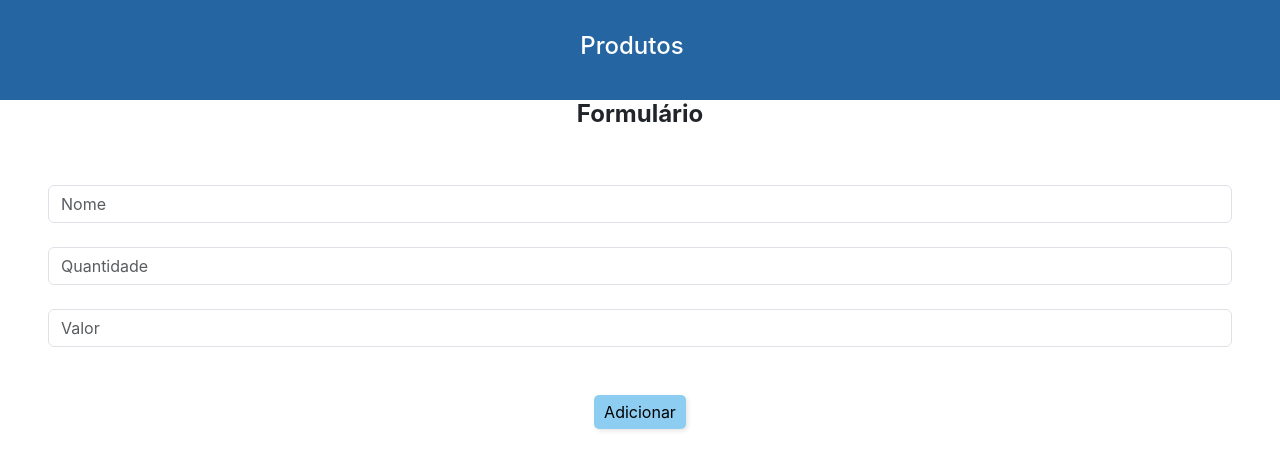
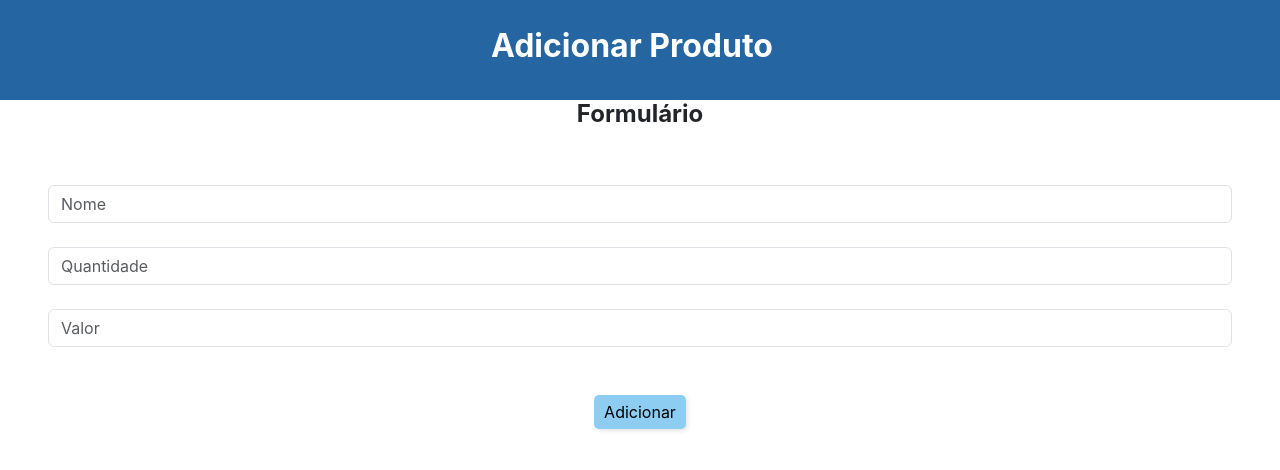
Before and after one commit to alexcyrillo/materias-faculdade, a React (Vite) app in the folder implementacao/front-end/: page /produtos/adicionar in a window 1280 px wide. Shown: the top 470 px of the page. Built offline with nearby package versions, Linux system fonts and the light colour scheme.

Commit message:
fix: corrigindo fontes

```diff
--- a/implementacao/front-end/pages/Adicionar/Adicionar.jsx
+++ b/implementacao/front-end/pages/Adicionar/Adicionar.jsx
@@ -37,7 +37,7 @@ const Adicionar = () => {
               style={{ fontWeight: "bold", textAlign: "center", color: "white" }}
               className="container-fluid navbar-brand mb-0 h1"
           >
-              <h4>Produtos</h4>
+              <h2 style={{fontWeight: "bold"}}>Adicionar Produto</h2>
           </div>
       </Nav>
         <div style={{ textAlign: "center" }}>
```
